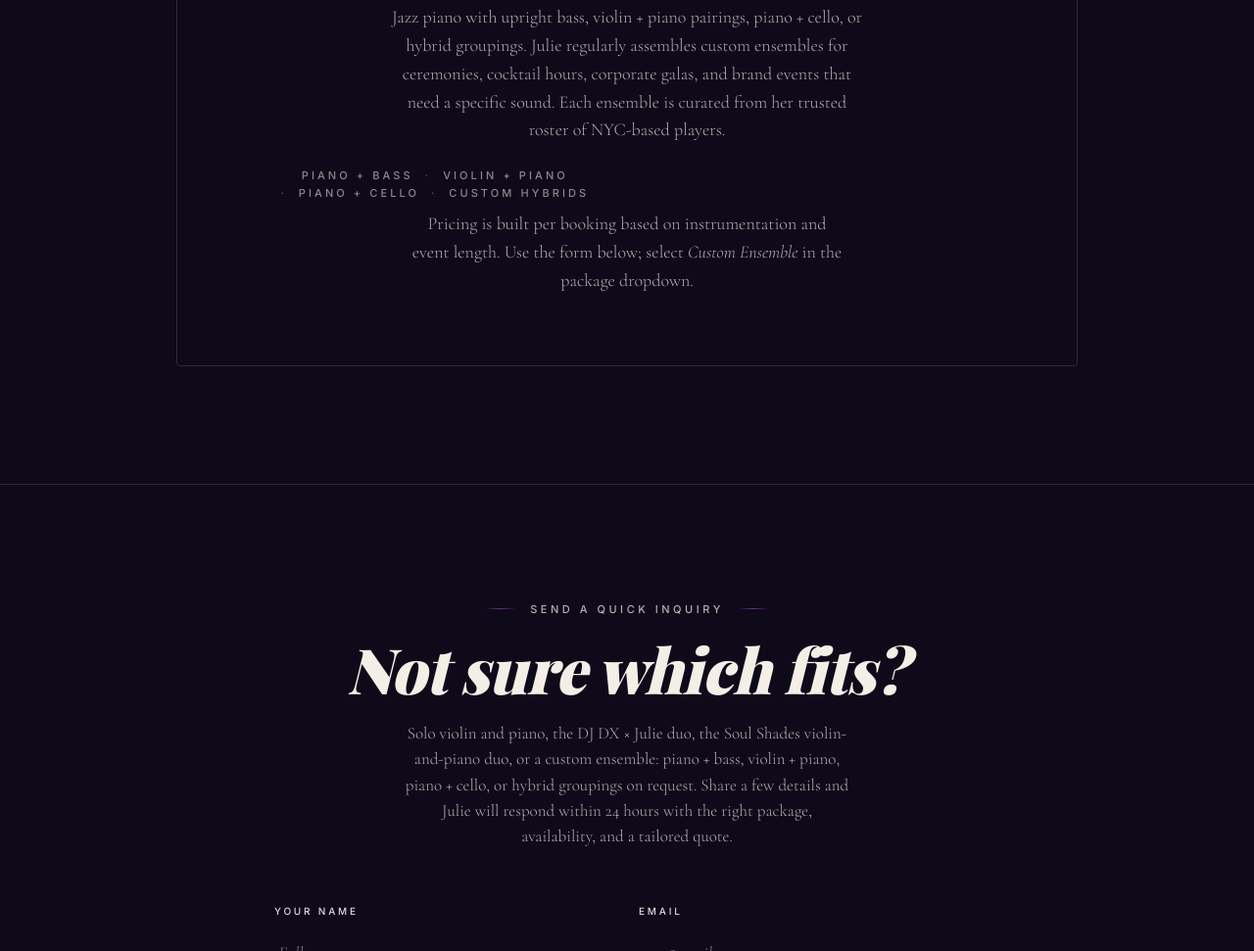
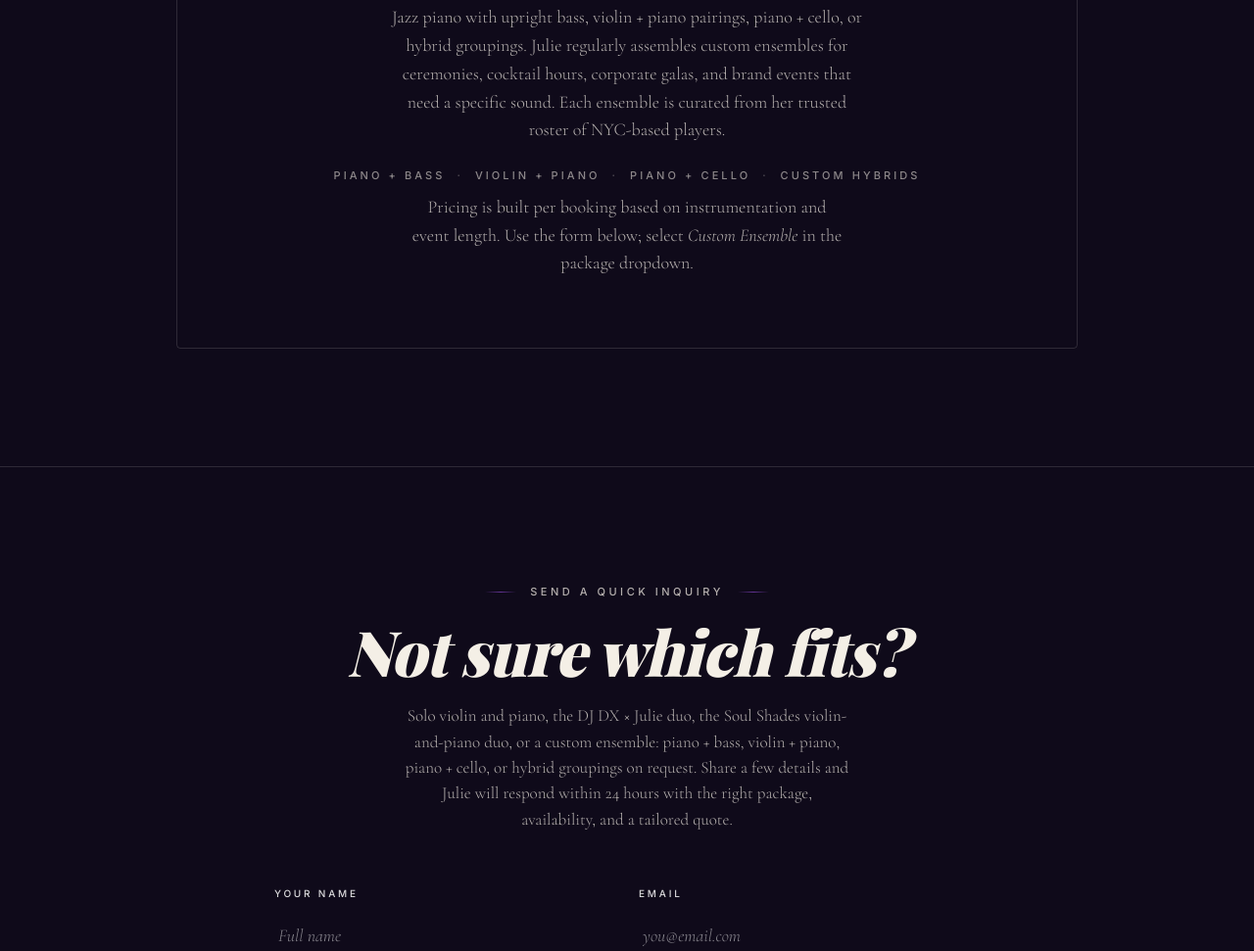
Before and after one commit to robertvanliew/julieschatzmusic, a website: page bookings.html in a window 1280 px wide. Shown: the part 2196-3167 px from the top of the page at 98% size. Drawn offline with nearby package versions, Linux system fonts and the light colour scheme; a web font is replaced by a local one.

Commit message:
fix(bookings): force-center ensemble pills with flexbox
text-align: center alone was being defeated by the inherited
.custom-ensemble-note p { max-width: 56ch } rule, which constrained
the pill row so it visually hugged left within a centered narrow box.

Switch the pill row to display: flex with justify-content: center
and remove the inherited max-width so all four pills truly center
on one line (and wrap centered if the viewport narrows).

```diff
--- a/bookings.html
+++ b/bookings.html
@@ -271,8 +271,14 @@ nav {
   letter-spacing: 0.28em;
   text-transform: uppercase;
   color: var(--ivory-soft);
-  margin: 24px 0 8px;
+  margin: 24px auto 8px;
+  max-width: none;
   text-align: center;
+  display: flex;
+  flex-wrap: wrap;
+  justify-content: center;
+  align-items: center;
+  gap: 0;
 }
 .custom-ensemble-note .ensemble-list span { display: inline-block; margin: 0 6px; }
 .custom-ensemble-note .ensemble-list span + span::before {
```
Also changed, not shown: bookings/duo.html (+7 -1 lines), bookings/solo.html (+7 -1 lines).
